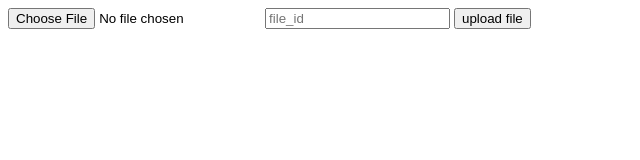
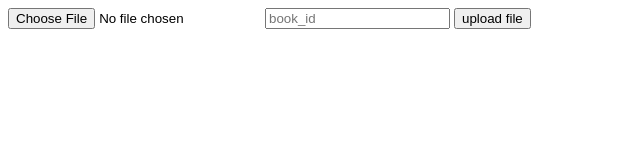
Before and after one commit to Uni-Libro/Backend, a website: page src/static/upload.html in a window 1280 px wide. Shown: the full height of the page, 0-640 px from the left. Drawn offline with Linux system fonts and the light colour scheme.

Commit message:
fix: rename placeholder to book_id

```diff
--- a/src/static/upload.html
+++ b/src/static/upload.html
@@ -10,7 +10,7 @@
     <form action="/books/upload" enctype="multipart/form-data" method="post">
         <div class="form-group">
           <input type="file" class="form-control-file" name="file">
-          <input type="text" class="form-control" placeholder="file_id" name="file_id">
+          <input type="text" class="form-control" placeholder="book_id" name="file_id">
           <input type="submit" value="upload file" class="btn btn-default">
         </div>
       </form>
```
